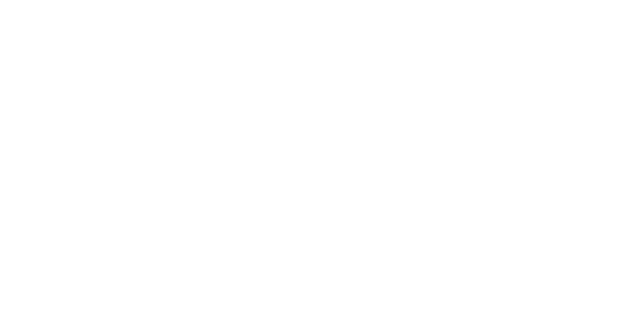
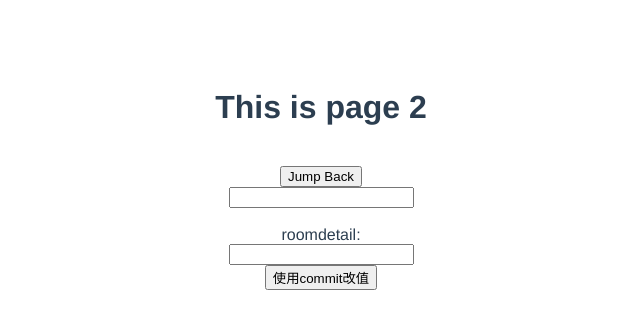
Before and after one commit to gitercn/spring-boot-vuejs-copy, a Vue app in the folder frontend/: page /Page2 in a window 1280 px wide. Shown: the top 328 px of the page, without its empty margins (319-959 px from the left). Built offline with nearby package versions, Linux system fonts and the light colour scheme.

Commit message:
add page 2

```diff
--- /dev/null
+++ b/frontend/src/components/Page2.vue
@@ -0,0 +1,38 @@
+<template>
+  <div class="page2">
+    <h1>This is page 2</h1>
+    <br />
+    <button @click="jumpBack()">Jump Back</button>
+    <br />
+    <input v-model="roomOnPage2.roomid" />
+    <br />
+    {{ this.$store.state.roomOnPage2.roomid }}
+    <br />roomdetail:
+    <br />
+    <input v-model="roomOnPage2.roomdetail" />
+    <br />
+    {{ this.$store.state.roomOnPage2.roomdetail }}
+    <button @click="changeRoomOnPage2">使用commit改值</button>
+  </div>
+</template>
+<script>
+export default {
+  data() {
+    return {
+      roomOnPage2: {
+          roomid:"",
+          roomdetail:""
+      }
+    };
+  },
+  methods: {
+    jumpBack() {
+      this.$router.push("/");
+    },
+
+    changeRoomOnPage2() {
+      this.$store.commit("mutationsChangeRoomOnPage2", this.roomOnPage2);
+    }
+  }
+};
+</script>
--- a/frontend/src/components/Service.vue
+++ b/frontend/src/components/Service.vue
@@ -27,6 +27,8 @@
     <h3>{{ postsc }}</h3>
     <br />
     <button @click="jumpPage1()">Jump Page 1</button>
+    <br />
+    <button @click="jumpPage2()">Jump Page 2</button>
   </div>
 </template>
 
@@ -86,6 +88,9 @@ export default {
     },
     jumpPage1(){
       this.$router.push("/Page1")
+    },
+    jumpPage2(){
+      this.$router.push("/Page2")
     }
   }
 };
--- a/frontend/src/router/index.js
+++ b/frontend/src/router/index.js
@@ -4,6 +4,7 @@ import Home from '../views/Home.vue'
 // import Hello1 from '../views/Hello1.vue'
 import Service from '../components/Service.vue'
 import Page1 from '../components/Page1.vue'
+import Page2 from '../components/Page2.vue'
 
 Vue.use(VueRouter)
 
@@ -31,6 +32,11 @@ const routes = [
     name: 'Page1',
     component: Page1
   },
+  {
+    path: '/Page2',
+    name: 'Page2',
+    component: Page2
+  },
   // {
   //   path: '/hello1',
   //   name: 'Hello1',
--- a/frontend/src/store/index.js
+++ b/frontend/src/store/index.js
@@ -9,7 +9,7 @@ export default new Vuex.Store({
   state: {
     stateName:'stateName1',
     // 上面stateName是参考资料中的例子，下面是自己的
-    roomOnPage1:{
+    roomOnPage2:{
       roomid:"",
       roomdetail:""
     }
@@ -19,8 +19,8 @@ export default new Vuex.Store({
     mutationsName (state, params){// 定义更改state的方法，可以传参，必须是同步函数
       state.stateName = params
     },
-    mutationsChangeRoomOnPage1(state, params){
-      state.roomOnPage1 = params
+    mutationsChangeRoomOnPage2(state, params){
+      state.roomOnPage2 = params
     }
   },
   // Action 提交的是 mutation，而不是直接变更状态。Action 可以包含任意异步操作。类似于vue的methods。可以在组件中使用this.$store.dispatch('actionName', 'xxx')分发
```
Also changed, not shown: frontend/src/components/Page1 copy.vue (deleted, +0 -38 lines), 1 other file (tests, documents, lock files or other folders).
